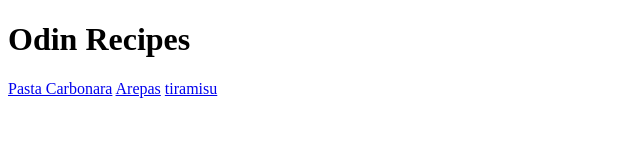
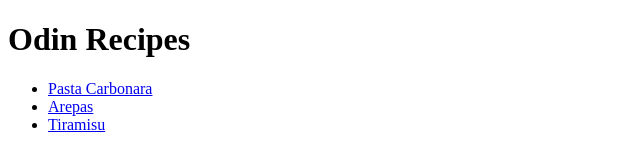
Before and after one commit to cesare-garcia/odin-recipes, a plain HTML site: page index.html in a window 1280 px wide. Shown: the whole page, without its empty margins (0-640 px from the left). Drawn offline with Linux system fonts and the light colour scheme.

Commit message:
Fix typo in Tiramisu and Add recipe links to an unordered list

```diff
--- a/index.html
+++ b/index.html
@@ -6,8 +6,10 @@
     </head>
     <body>
         <h1>Odin Recipes</h1>
-        <a href="recipes/pasta-carbonara.html">Pasta Carbonara</a>
-        <a href="recipes/arepas.html">Arepas</a>
-        <a href="recipes/tiramisu.html">tiramisu</a>
+        <ul>
+            <li><a href="recipes/pasta-carbonara.html">Pasta Carbonara</a></li>
+            <li><a href="recipes/arepas.html">Arepas</a></li>
+            <li><a href="recipes/tiramisu.html">Tiramisu</a></li>
+        </ul>
     </body>
 </html>
```
